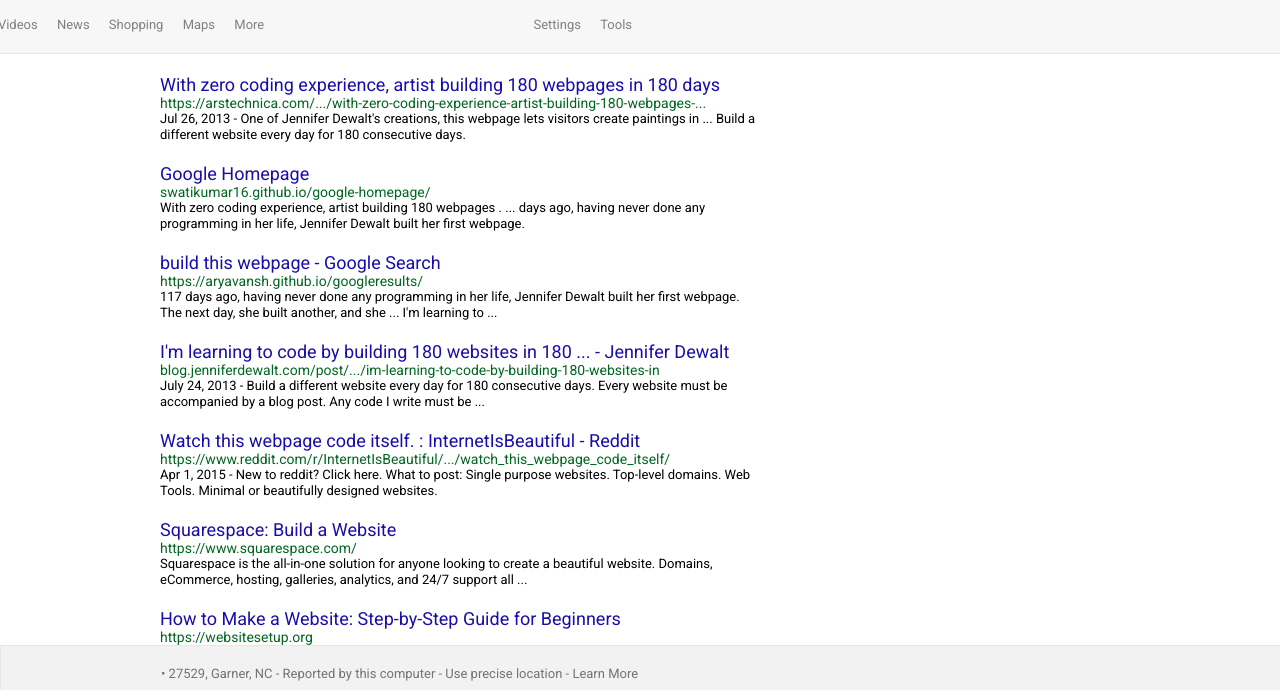
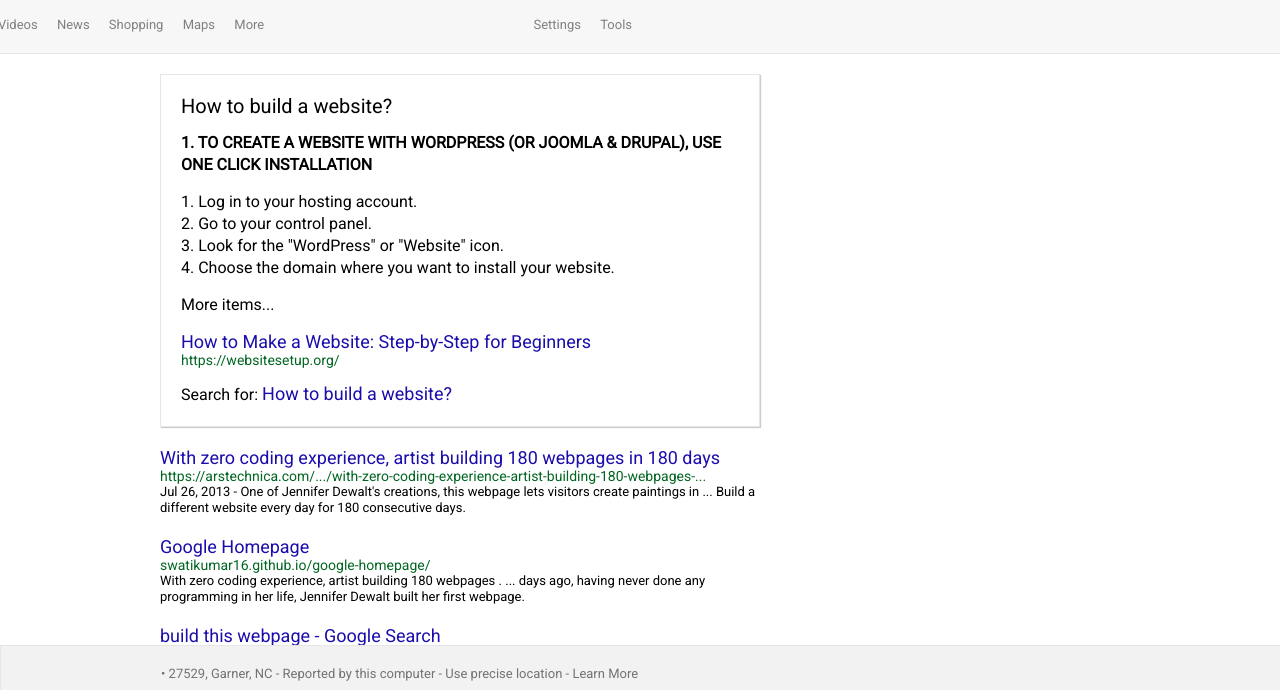
Before and after one commit to JonathanYiv/google-searchpage, a plain HTML site: page index.html in a window 1280 px wide. Shown: the part 73-763 px from the top of the page. Drawn offline with Linux system fonts and the light colour scheme.

Commit message:
Added top searchbox. Still needs to gray out more items and make the second link smaller

```diff
--- a/index.html
+++ b/index.html
@@ -86,7 +86,26 @@
 
 		</div>
 
-		<div class ="contentcontainer">
+		<div class ="contentcontainer content">
+
+			<div class="searchbox">
+				<p class="title">How to build a website?</p>
+				<br>
+				<span class="bold"><p>1. TO CREATE A WEBSITE WITH WORDPRESS (OR JOOMLA & DRUPAL), USE ONE CLICK INSTALLATION</p></span>
+				<br>
+				<p>1. Log in to your hosting account.</p>
+				<p>2. Go to your control panel.</p>
+				<p>3. Look for the "WordPress" or "Website" icon.</p>
+				<p>4. Choose the domain where you want to install your website.</p>
+				<br>
+				<p>More items...</p>
+				<br>
+				<a href="https://websitesetup.org/">How to Make a Website: Step-by-Step for Beginners</a>
+				<p class="link">https://websitesetup.org/</p>
+				<br>
+				<p>Search for: <a href="https://www.google.com/search?q=How+to+build+a+website">How to build a website?</a></p>
+			</div>
+
 			<div class="content">
 				<a href="https://arstechnica.com/information-technology/2013/07/with-zero-coding-experience-artist-building-180-webpages-in-180-days/">With zero coding experience, artist building 180 webpages in 180 days</a>
 				<p class="link">https://arstechnica.com/.../with-zero-coding-experience-artist-building-180-webpages-...</p>
@@ -94,7 +113,7 @@
 			</div>
 
 			<div class="content">
-				<a href="swatikumar16.github.io/google-homepage/">Google Homepage</a>
+				<a href="https://swatikumar16.github.io/google-homepage/">Google Homepage</a>
 				<p class="link">swatikumar16.github.io/google-homepage/</p>
 				<p>With zero coding experience, artist building 180 webpages . ... days ago, having never done any programming in her life, Jennifer Dewalt built her first webpage.</p>
 			</div>
--- a/styles/styles.css
+++ b/styles/styles.css
@@ -178,6 +178,14 @@ li a:hover {
 	color: rgb(26, 13, 171);
 }
 
+.content a:hover {
+	text-decoration: underline;
+}
+
+.content a:visited {
+	color: rgb(102, 0, 153);
+}
+
 .content .link {
 	color: rgb(0, 102, 33);
 	font-size: 14px;
@@ -191,3 +199,29 @@ li a:hover {
 	width: 600px;
 	margin-left: 160px;
 }
+
+
+/* Everything regarding the Search Box */
+
+.searchbox {
+	border: 1px solid hsl(0, 0%, 90%);
+	box-shadow: 1px 1px 1px hsl(0, 0%, 80%);
+
+	padding: 20px;
+}
+
+ol li {
+	display: list-item;
+}
+
+.searchbox p {
+	font-size: 16px;
+	line-height: 22px;
+}
+.bold {
+	font-weight: bold;
+}
+
+p.title {
+	font-size: 20px;
+}
```
